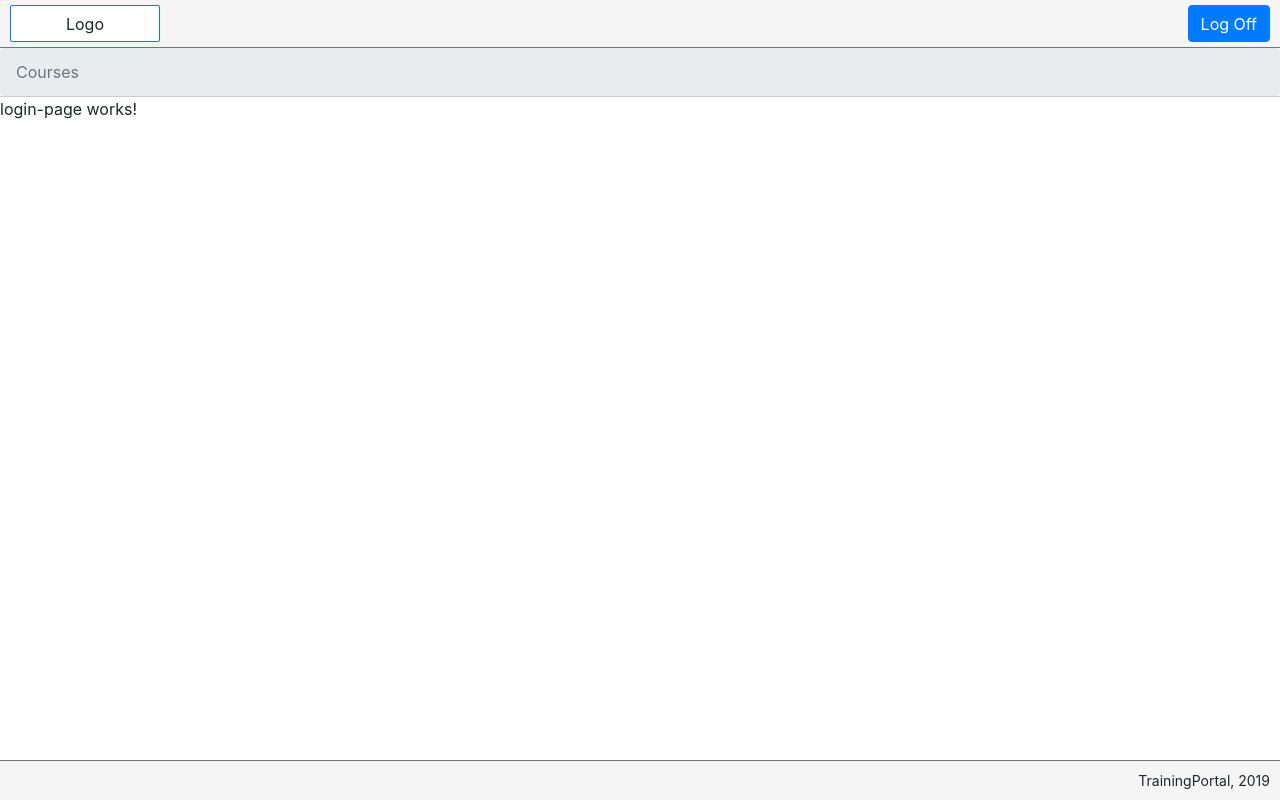
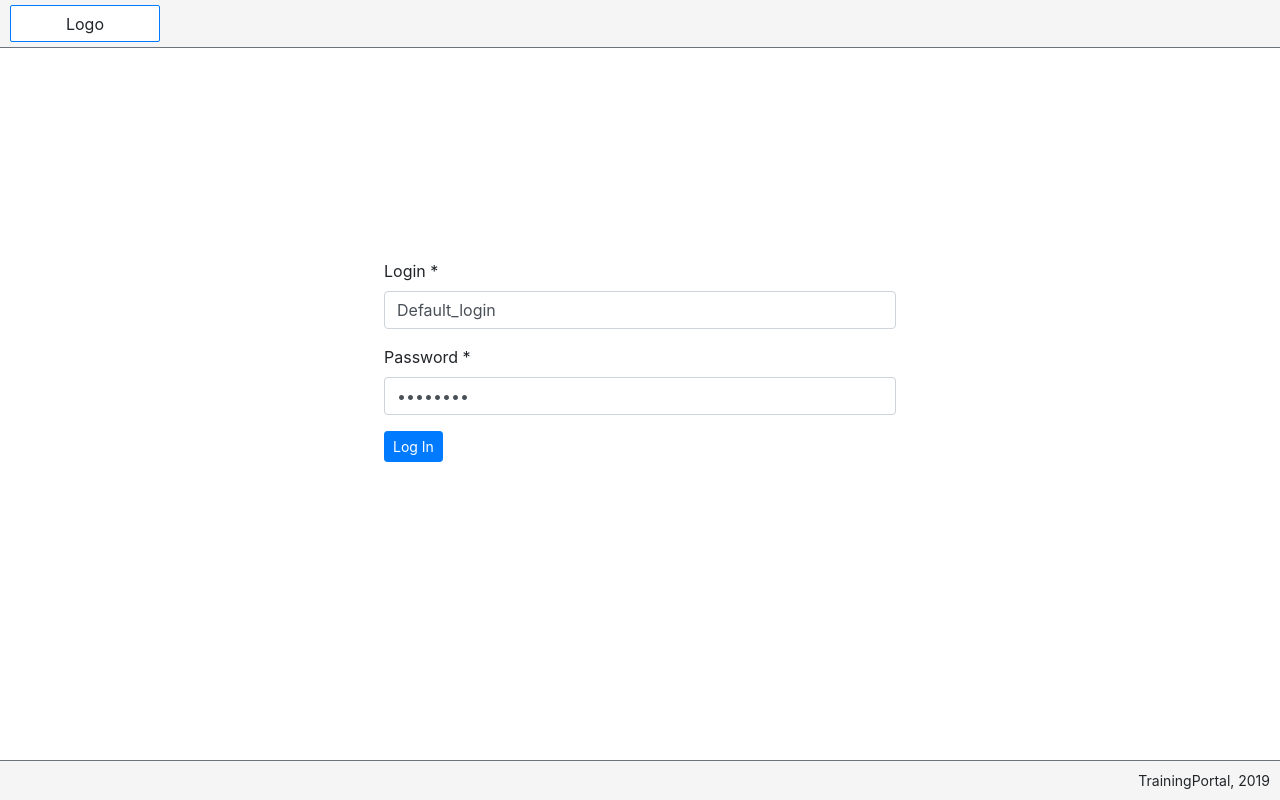
Before and after one commit to AlexanderGolub/Angular-Training, an Angular app: page /login in a window 1280 px wide. Built offline with nearby package versions, Linux system fonts and the light colour scheme.

Commit message:
update login page

```diff
--- a/src/app/core/header/auth-buttons/auth-buttons.component.html
+++ b/src/app/core/header/auth-buttons/auth-buttons.component.html
@@ -1,4 +1,4 @@
-<div class="root">
+<div *ngIf="userLogin" class="root">
   <p>{{userLogin}}</p>
   <button #logOff type="button" class="btn btn-primary" (click)="onClick()">Log Off</button>
 </div>
--- a/src/app/core/navigation/navigation.component.html
+++ b/src/app/core/navigation/navigation.component.html
@@ -1,4 +1,4 @@
-<nav aria-label="breadcrumb" class="root">
+<nav *ngIf="isAuthenticated" aria-label="breadcrumb" class="root">
   <ol class="breadcrumb mb-0">
     <li class="breadcrumb-item active" aria-current="page">Courses</li>
   </ol>
--- a/src/app/core/navigation/navigation.component.ts
+++ b/src/app/core/navigation/navigation.component.ts
@@ -1,4 +1,6 @@
 import { Component, OnInit } from '@angular/core';
+
+import { AuthService } from '../services/auth.service';
 
 @Component({
   selector: 'app-navigation',
@@ -6,10 +8,11 @@ import { Component, OnInit } from '@angular/core';
   styleUrls: ['./navigation.component.css']
 })
 export class NavigationComponent implements OnInit {
+  private isAuthenticated: boolean = false;
 
-  constructor() { }
+  constructor(private authService: AuthService) { }
 
   ngOnInit() {
+    this.isAuthenticated = this.authService.isAuthenticated();
   }
-
 }
--- a/src/app/core/services/auth.service.ts
+++ b/src/app/core/services/auth.service.ts
@@ -22,7 +22,7 @@ export class AuthService {
     }
   }
 
-  logIn(login, password) {
+  logIn(login: string, password: string): boolean {
     if (login && password) {
       this.userInfo = {
         login: login,
@@ -31,7 +31,11 @@ export class AuthService {
       this.isUserAuthenticated = true;
 
       window.localStorage.setItem(storageKey, JSON.stringify(this.userInfo));
+
+      return true;
     }
+
+    return false;
   }
 
   logOut() {
--- a/src/app/login-page/login-page.module.ts
+++ b/src/app/login-page/login-page.module.ts
@@ -1,11 +1,13 @@
 import { NgModule } from '@angular/core';
 import { CommonModule } from '@angular/common';
 import { LoginPageComponent } from './login-page/login-page.component';
+import { FormsModule } from '@angular/forms';
 
 @NgModule({
   declarations: [LoginPageComponent],
   imports: [
-    CommonModule
+    CommonModule,
+    FormsModule
   ]
 })
 export class LoginPageModule { }
--- a/src/app/login-page/login-page/login-page.component.css
+++ b/src/app/login-page/login-page/login-page.component.css
@@ -0,0 +1,12 @@
+:host {
+  display: flex;
+  justify-content: center;
+  align-items: center;
+  width: 100%;
+  height: 100%;
+}
+
+.form {
+  margin-top: -10%;
+  width: 40%;
+}
--- a/src/app/login-page/login-page/login-page.component.html
+++ b/src/app/login-page/login-page/login-page.component.html
@@ -1,3 +1,27 @@
-<p>
-  login-page works!
-</p>
+<form class="form">
+  <div class="form-group">
+    <label for="login">Login *</label>
+    <input
+      id="login"
+      name="login"
+      type="text"
+      class="form-control"
+      placeholder="Please enter login"
+      aria-describedby="Please enter login"
+      [(ngModel)]="login" >
+  </div>
+  <div class="form-group">
+    <label for="password">Password *</label>
+    <input
+      id="password"
+      name="password"
+      type="password"
+      class="form-control"
+      placeholder="Please enter password"
+      aria-describedby="Please enter password"
+      [(ngModel)]="password" >
+  </div>
+  <button type="button" class="btn btn-primary btn-sm" (click)="logIn()">
+    Log In
+  </button>
+</form>
--- a/src/app/login-page/login-page/login-page.component.ts
+++ b/src/app/login-page/login-page/login-page.component.ts
@@ -1,4 +1,7 @@
 import { Component, OnInit } from '@angular/core';
+import { Router } from '@angular/router';
+
+import { AuthService } from 'src/app/core/services/auth.service';
 
 @Component({
   selector: 'app-login-page',
@@ -6,10 +9,19 @@ import { Component, OnInit } from '@angular/core';
   styleUrls: ['./login-page.component.css']
 })
 export class LoginPageComponent implements OnInit {
+  private login: string = 'Default_login';
+  private password: string = 'somepass';
 
-  constructor() { }
+  constructor(private authService: AuthService, private router: Router) { }
 
   ngOnInit() {
   }
 
+  logIn() {
+    const isLogged = this.authService.logIn(this.login, this.password);
+
+    if (isLogged) {
+      this.router.navigate(['courses']);
+    }
+  }
 }
```
